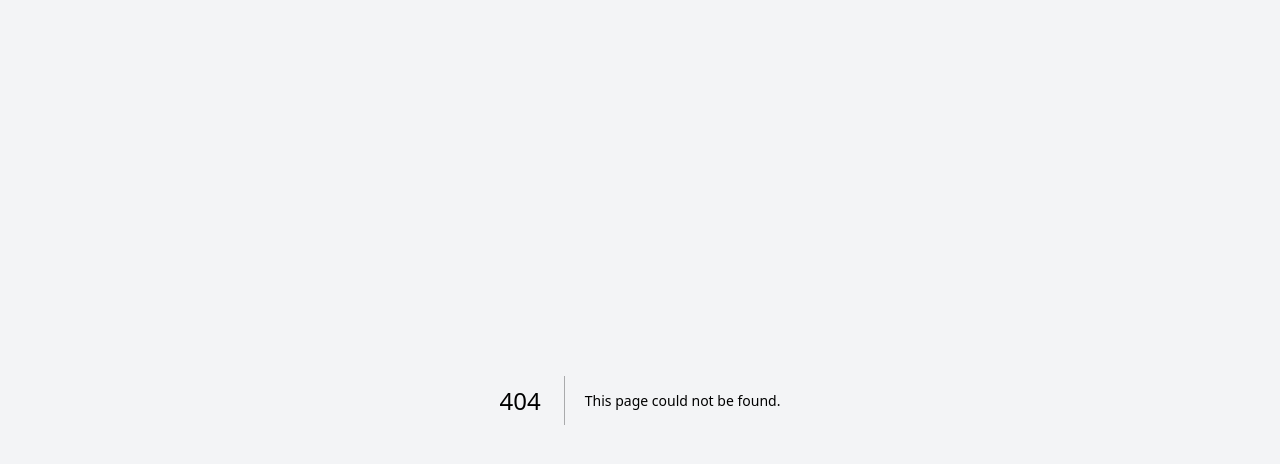
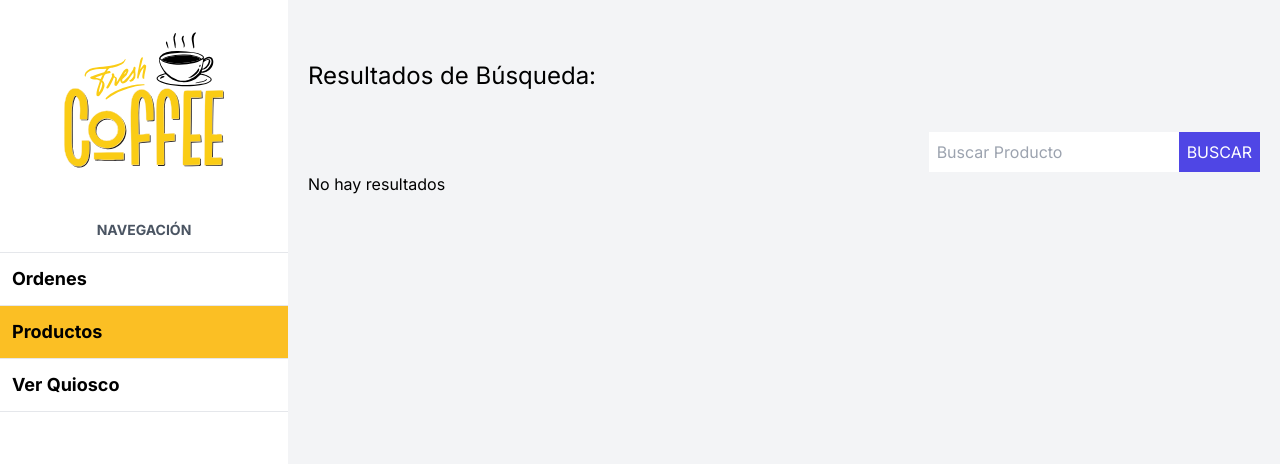
Before and after one commit to CrazyLoks/quiosco_nest_app_router, a Next.js app: page /admin/products/search in a window 1280 px wide. Before the commit this address had no page. Shown: the top 464 px of the page. Built offline with nearby package versions, Linux system fonts and the light colour scheme; no server answers; the database is empty.

Commit message:
Se agrega funcion para mostrar los productos en base a la busqueda

```diff
--- /dev/null
+++ b/app/admin/products/search/page.tsx
@@ -0,0 +1,40 @@
+import ProductSearchForm from "@/components/products/ProductSearchForm";
+import ProductsTable from "@/components/products/ProductsTable";
+import Heading from "@/components/ui/Heading";
+import { prisma } from "@/src/lib/prisma";
+import Link from "next/link";
+
+async function searchProducts(searchTerm: string) {
+    const products = await prisma.product.findMany({
+        where: {
+            name: {
+                contains: searchTerm,
+                mode: 'insensitive' // para que no importen mayusculas o minusculas
+            }
+        },
+        include: {
+            category: true // incluimos la relación que establecimos en el modelo
+        }
+    })
+    return products;
+}
+
+export default async function SearchPage({searchParams}: {searchParams: {search: string}}) {
+
+    const products = await searchProducts(searchParams.search);
+
+    return (
+        <>
+            <Heading>Resultados de Búsqueda: {searchParams.search}</Heading>
+            <div className="flex flex-col lg:flex-row lg:justify-end gap-5">
+                <ProductSearchForm />
+            </div>
+
+            {products.length ? (
+                <ProductsTable
+                    products={products}
+                />
+            ) : <p>No hay resultados</p>}
+        </>
+    )
+}
```
